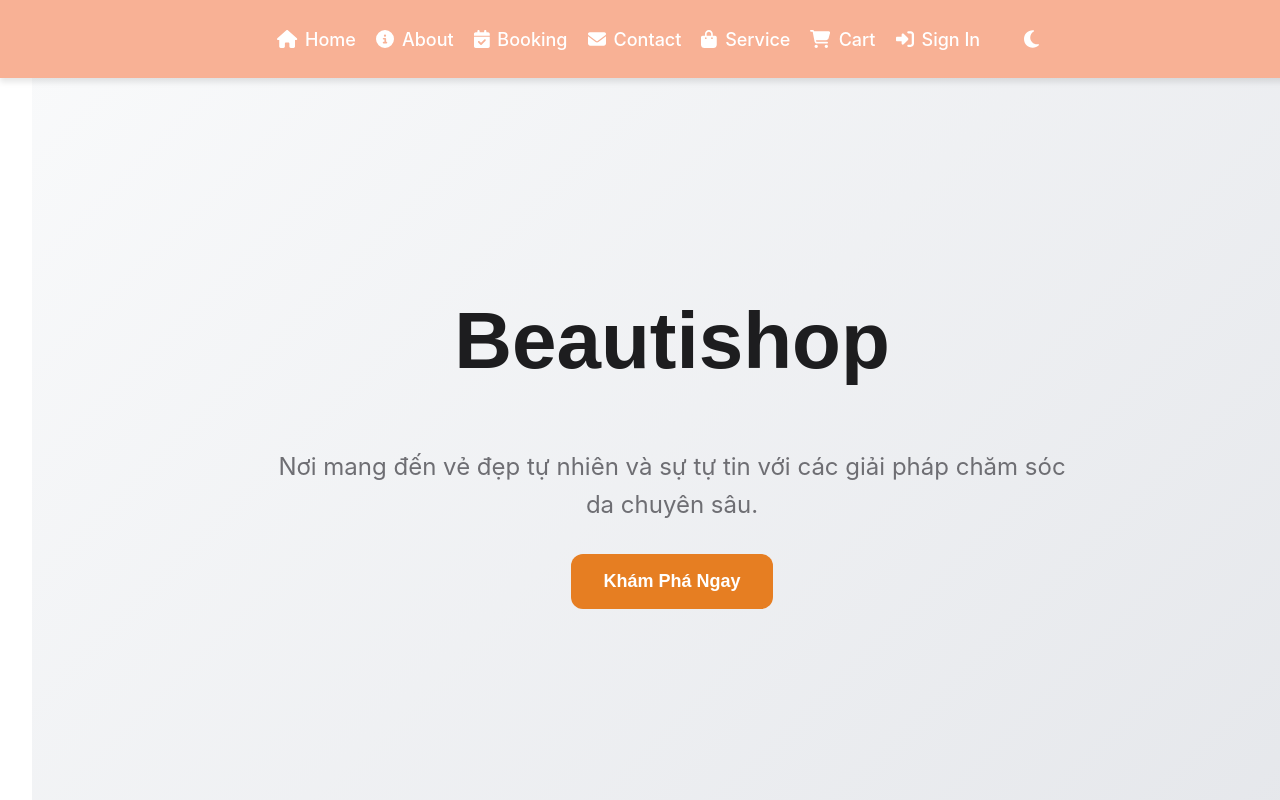
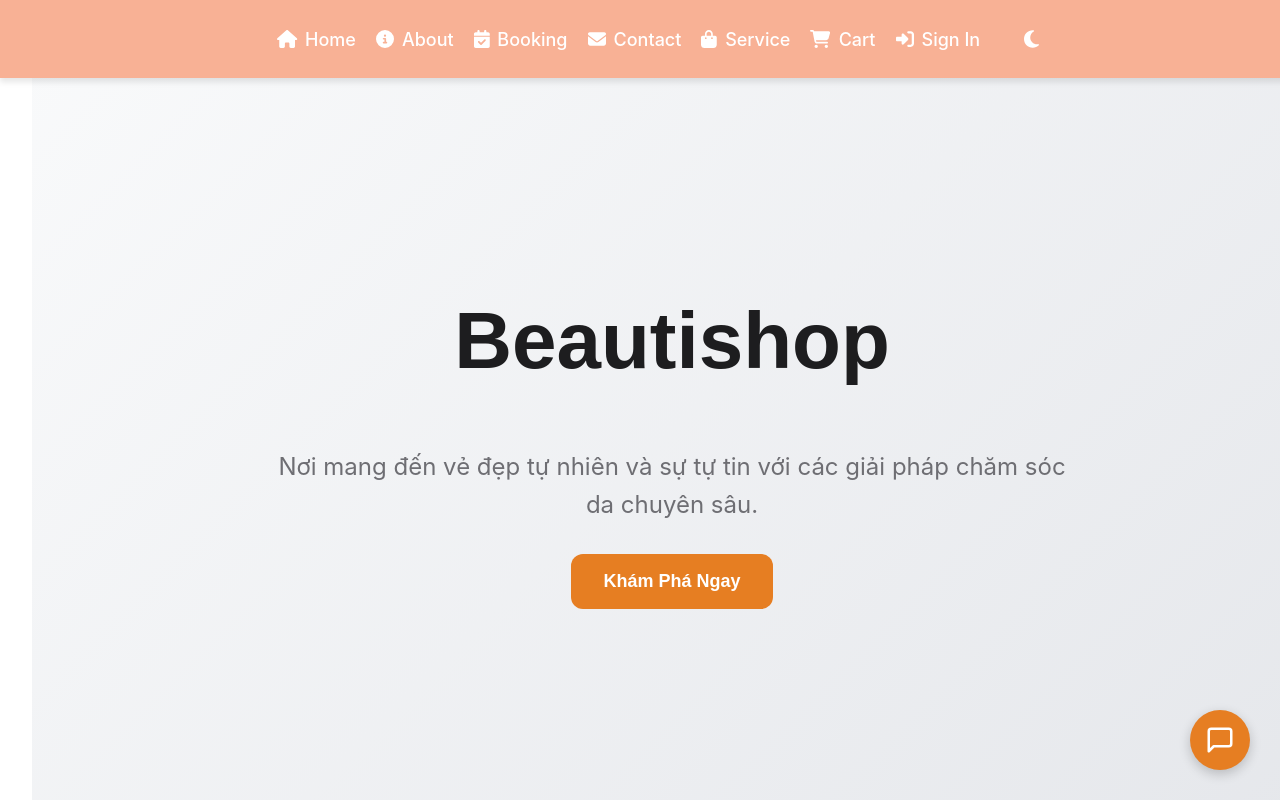
Before and after one commit to VuHo1/FPTU_SP25_SWP391, a React (Vite) app in the folder FPTU_SP25_SWP391/: page / in a window 1280 px wide. Shown: the top 800 px of the page. Built offline with nearby package versions, Linux system fonts and the light colour scheme.

Commit message:
update contact button homepage

```diff
--- a/FPTU_SP25_SWP391/src/page/HomePage.jsx
+++ b/FPTU_SP25_SWP391/src/page/HomePage.jsx
@@ -1,8 +1,10 @@
-import React from "react";
+import React, { useState } from "react";
 import { Link } from "react-router-dom";
 import { motion } from "framer-motion";
 
 const HomePage = ({ darkMode }) => {
+  const [isPopupOpen, setIsPopupOpen] = useState(false); // State to control popup visibility
+
   const containerStyles = {
     width: "100vw",
     minHeight: "100vh",
@@ -13,6 +15,7 @@ const HomePage = ({ darkMode }) => {
     padding: 0,
     boxSizing: "border-box",
     fontFamily: "Arial, sans-serif",
+    position: "relative",
   };
 
   const sectionStyles = {
@@ -48,6 +51,52 @@ const HomePage = ({ darkMode }) => {
     borderRadius: "12px",
     textDecoration: "none",
     transition: "background-color 0.3s ease, transform 0.2s ease",
+  };
+
+  const contactIconStyles = {
+    position: "fixed",
+    bottom: "30px",
+    right: "30px",
+    width: "60px",
+    height: "60px",
+    backgroundColor: darkMode ? "#34c759" : "#e67e22",
+    borderRadius: "50%",
+    display: "flex",
+    alignItems: "center",
+    justifyContent: "center",
+    boxShadow: "0 4px 12px rgba(0, 0, 0, 0.2)",
+    zIndex: 1000,
+    cursor: "pointer",
+    transition: "transform 0.3s ease, background-color 0.3s ease",
+  };
+
+  const popupStyles = {
+    position: "fixed",
+    bottom: "100px",
+    right: "30px",
+    backgroundColor: darkMode ? "#2c2c2e" : "#ffffff",
+    color: darkMode ? "#ffffff" : "#1d1d1f",
+    padding: "20px",
+    borderRadius: "12px",
+    boxShadow: darkMode
+      ? "0 4px 12px rgba(0, 0, 0, 0.3)"
+      : "0 4px 12px rgba(0, 0, 0, 0.2)",
+    zIndex: 1001,
+    textAlign: "center",
+    maxWidth: "300px",
+  };
+
+  const popupButtonStyles = {
+    marginTop: "15px",
+    padding: "10px 20px",
+    backgroundColor: darkMode ? "#34c759" : "#e67e22",
+    color: "#ffffff",
+    border: "none",
+    borderRadius: "8px",
+    cursor: "pointer",
+    fontSize: "16px",
+    fontWeight: "600",
+    transition: "background-color 0.3s ease",
   };
 
   return (
@@ -371,6 +420,69 @@ const HomePage = ({ darkMode }) => {
         </motion.div>
       </section>
 
+      {/* Contact Icon */}
+      <div
+        style={contactIconStyles}
+        onClick={() => setIsPopupOpen(!isPopupOpen)}
+        onMouseEnter={(e) => {
+          e.currentTarget.style.transform = "scale(1.1)";
+          e.currentTarget.style.backgroundColor = darkMode
+            ? "#2ea74d"
+            : "#d2691e";
+        }}
+        onMouseLeave={(e) => {
+          e.currentTarget.style.transform = "scale(1)";
+          e.currentTarget.style.backgroundColor = darkMode
+            ? "#34c759"
+            : "#e67e22";
+        }}
+      >
+        <svg
+          width="30"
+          height="30"
+          viewBox="0 0 24 24"
+          fill="none"
+          stroke="#ffffff"
+          strokeWidth="2"
+          strokeLinecap="round"
+          strokeLinejoin="round"
+        >
+          <path d="M21 15a2 2 0 0 1-2 2H7l-4 4V5a2 2 0 0 1 2-2h14a2 2 0 0 1 2 2z" />
+        </svg>
+      </div>
+
+      {/* Popup */}
+      {isPopupOpen && (
+        <motion.div
+          initial={{ opacity: 0, y: 20 }}
+          animate={{ opacity: 1, y: 0 }}
+          exit={{ opacity: 0, y: 20 }}
+          transition={{ duration: 0.3 }}
+          style={popupStyles}
+        >
+          <p style={{ fontSize: "18px", margin: "0 0 10px" }}>
+            Hãy liên hệ với chúng tôi!
+          </p>
+          <Link to="/contact">
+            <button
+              style={popupButtonStyles}
+              onMouseEnter={(e) =>
+                (e.currentTarget.style.backgroundColor = darkMode
+                  ? "#2ea74d"
+                  : "#d2691e")
+              }
+              onMouseLeave={(e) =>
+                (e.currentTarget.style.backgroundColor = darkMode
+                  ? "#34c759"
+                  : "#e67e22")
+              }
+            >
+              Đi đến trang liên hệ
+            </button>
+          </Link>
+        </motion.div>
+      )}
+
       {/* Inline Keyframes */}
       <style>
         {`
```
